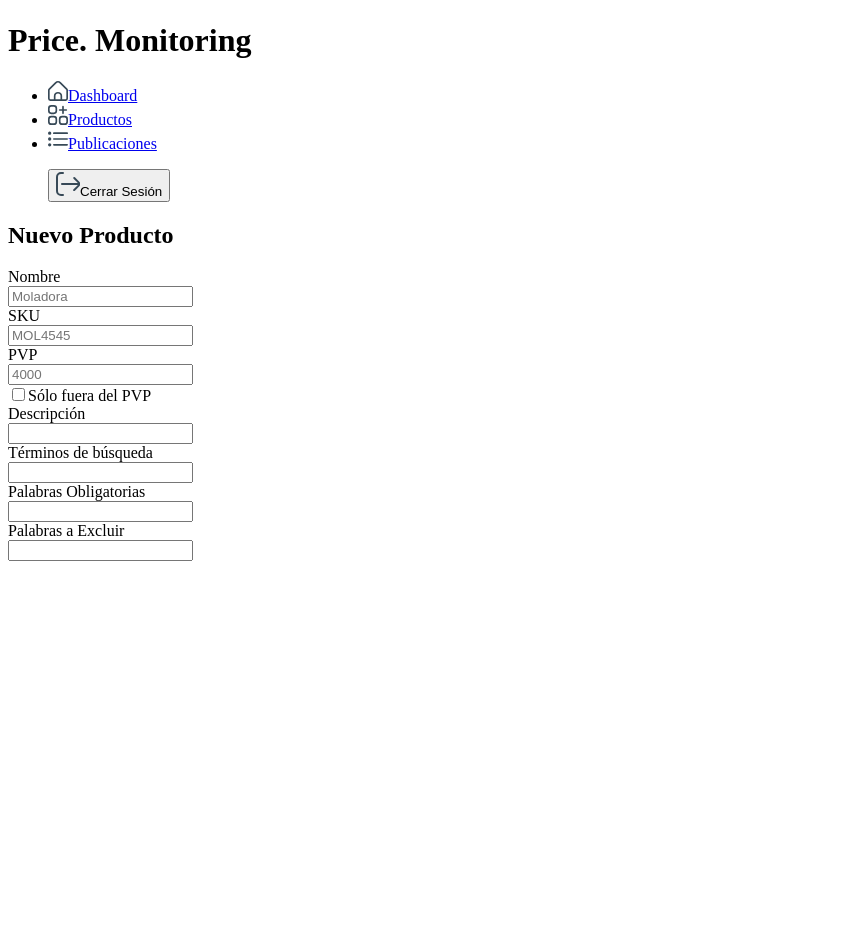
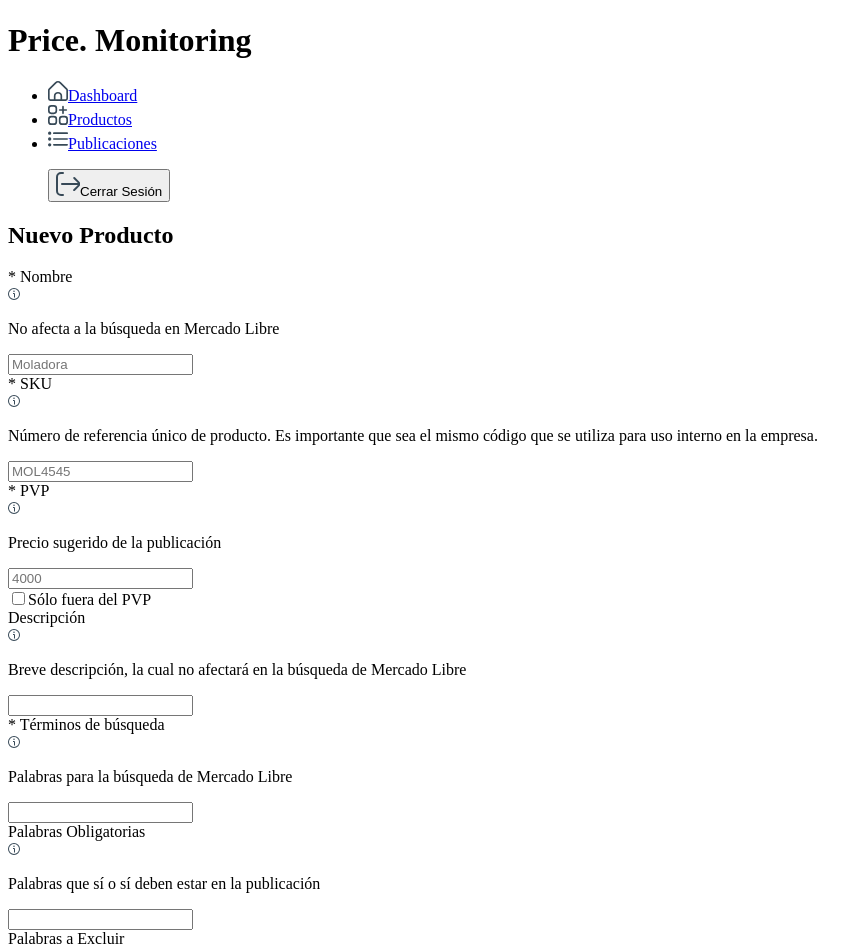
Before and after one commit to rociomonaco/price-monitoring, a React (Vite) app in the folder front/: page /producto in a window 1280 px wide. Shown: the top 948 px of the page, without its empty margins (0-868 px from the left). Before the commit the page ends 800 px from the top, so only its background shows below. Built offline with nearby package versions, Linux system fonts and the light colour scheme; sample sign-in values are in the browser's storage.

Commit message:
add properties at inputs

```diff
--- a/front/src/pages/product/Product.jsx
+++ b/front/src/pages/product/Product.jsx
@@ -21,6 +21,8 @@ export const Product = () => {
             register={register}
             label='Nombre'
             error={errors.nombre}
+            showRequired
+            tooltipText='No afecta a la búsqueda en Mercado Libre'
           />
           <SimpleInput
             id='sku'
@@ -28,7 +30,8 @@ export const Product = () => {
             register={register}
             label='SKU'
             error={errors.sku}
-            tooltip='Número de referencia único de producto. Es importante que sea el mismo código que se utiliza para uso interno en la empresa.'
+            tooltipText='Número de referencia único de producto. Es importante que sea el mismo código que se utiliza para uso interno en la empresa.'
+            showRequired
           />
 
           <SimpleInput
@@ -38,6 +41,8 @@ export const Product = () => {
             label='PVP'
             error={errors.pvp}
             type='number'
+            showRequired
+            tooltipText='Precio sugerido de la publicación'
           />
           <Checkbox
             id='outPvp'
@@ -51,6 +56,7 @@ export const Product = () => {
             register={register}
             label='Descripción'
             error={errors.descripcion}
+            tooltipText='Breve descripción, la cual no afectará en la búsqueda de Mercado Libre'
           />
 
           <SimpleInput
@@ -58,18 +64,22 @@ export const Product = () => {
             register={register}
             label='Términos de búsqueda'
             error={errors.terminosBusqueda}
+            showRequired
+            tooltipText='Palabras para la búsqueda de Mercado Libre'
           />
           <SimpleInput
             id='palabrasObligatorias'
             register={register}
             label='Palabras Obligatorias'
             error={errors.palabrasObligatorias}
+            tooltipText='Palabras que sí o sí deben estar en la publicación'
           />
           <SimpleInput
             id='palabrasAExcluir'
             register={register}
             label='Palabras a Excluir'
             error={errors.palabrasAExcluir}
+            tooltipText='Las publicaciones que contengan estas palabras no se incluyen'
           />
         </div>
       </form>
```
